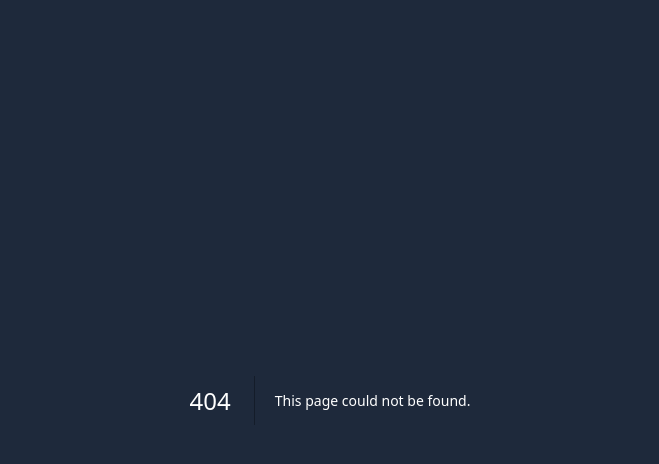
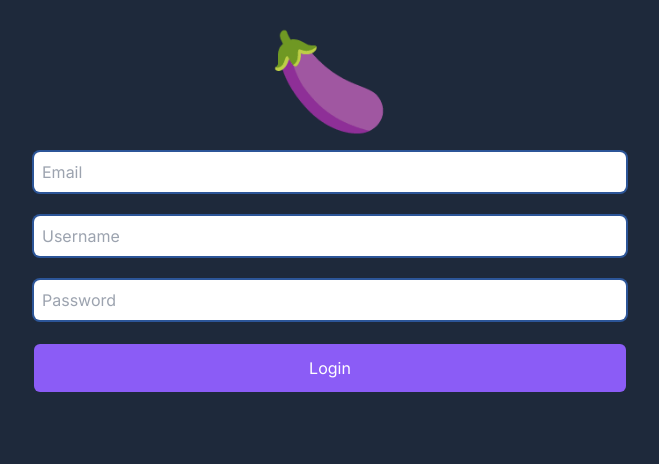
Before and after one commit to kk3june/eggplant, a Next.js app: page /login in a window 1280 px wide. Before the commit this address had no page. Shown: the top 464 px of the page, without its empty margins (310-969 px from the left). Built offline with nearby package versions, Linux system fonts and the light colour scheme.

Commit message:
feat. excute prettier

```diff
--- /dev/null
+++ b/app/login/page.tsx
@@ -0,0 +1,31 @@
+import FormButton from '@/components/form-button'
+import FormInput from '@/components/form-input'
+
+export default function LogIn() {
+    return (
+        <main className="flex flex-col gap-10 py-8 px-6">
+            <div className="flex flex-col gap-6 items-center">
+                <span className="text-8xl">🍆</span>
+                <FormInput
+                    type="email"
+                    placeholder="Email"
+                    required
+                    errors={[]}
+                />
+                <FormInput
+                    type="text"
+                    placeholder="Username"
+                    required
+                    errors={[]}
+                />
+                <FormInput
+                    type="passwords"
+                    placeholder="Password"
+                    required
+                    errors={[]}
+                />
+                <FormButton />
+            </div>
+        </main>
+    )
+}
--- a/app/page.tsx
+++ /dev/null
@@ -1,16 +0,0 @@
-import FormButton from "@/components/form-button";
-import FormInput from "@/components/form-input";
-
-export default function Home() {
-  return (
-    <main className="flex flex-col gap-10 py-8 px-6">
-      <div className="flex flex-col gap-6 items-center">
-        <span className="text-8xl">🍆</span>
-        <FormInput type='email' placeholder="Email" required errors={[]} />
-        <FormInput type='text' placeholder="Username"  required errors={[]}/>
-        <FormInput type='passwords' placeholder="Password" required errors={[]} />
-        <FormButton />
-      </div>
-    </main>
-  );
-}
--- a/components/form-button.tsx
+++ b/components/form-button.tsx
@@ -1,9 +1,9 @@
 import React from 'react'
 
 function FormButton() {
-  return (
-    <button className="w-full p-3 rounded-md bg-violet-500">Login</button>
-  )
+    return (
+        <button className="w-full p-3 rounded-md bg-violet-500">Login</button>
+    )
 }
 
 export default FormButton
```
Also changed, not shown: app/layout.tsx (+14 -10 lines), components/form-input.tsx (+14 -5 lines).
